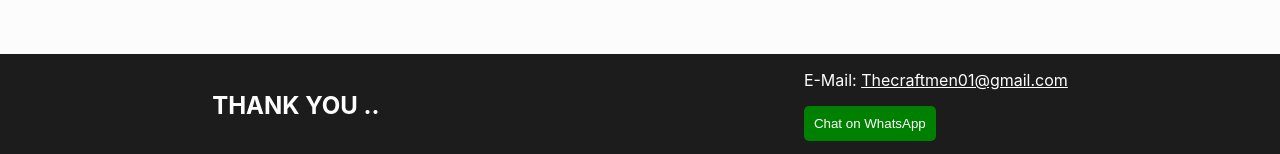
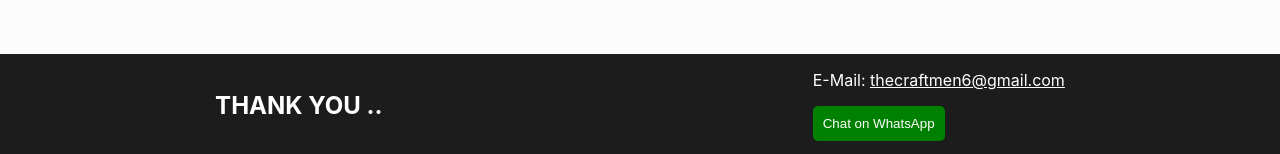
Before and after one commit to SatveerSingh777/The-Craft_Men, a React (Create React App) app: page / in a window 1280 px wide. Shown: the part 2607-2761 px from the top of the page. Built offline with nearby package versions, Linux system fonts and the light colour scheme.

Commit message:
Gmail-change

```diff
--- a/src/Components/Contact/Contact.js
+++ b/src/Components/Contact/Contact.js
@@ -20,7 +20,7 @@ function Contact() {
         <div className="Con-container">
           <h1>THANK YOU ..</h1>
           <div className="contact">
-            <p>E-Mail: <a href="mailto:Thecraftmen01@gmail.com?subject=Hello&body=I would like to connect with you." target="_blank" rel="noopener noreferrer">Thecraftmen01@gmail.com</a></p>
+            <p>E-Mail: <a href="mailto:thecraftmen6@gmail.com?subject=Hello&body=I would like to connect with you." target="_blank" rel="noopener noreferrer">thecraftmen6@gmail.com</a></p>
             <p>
               <button
                 onClick={handleWhatsAppClick}
```
